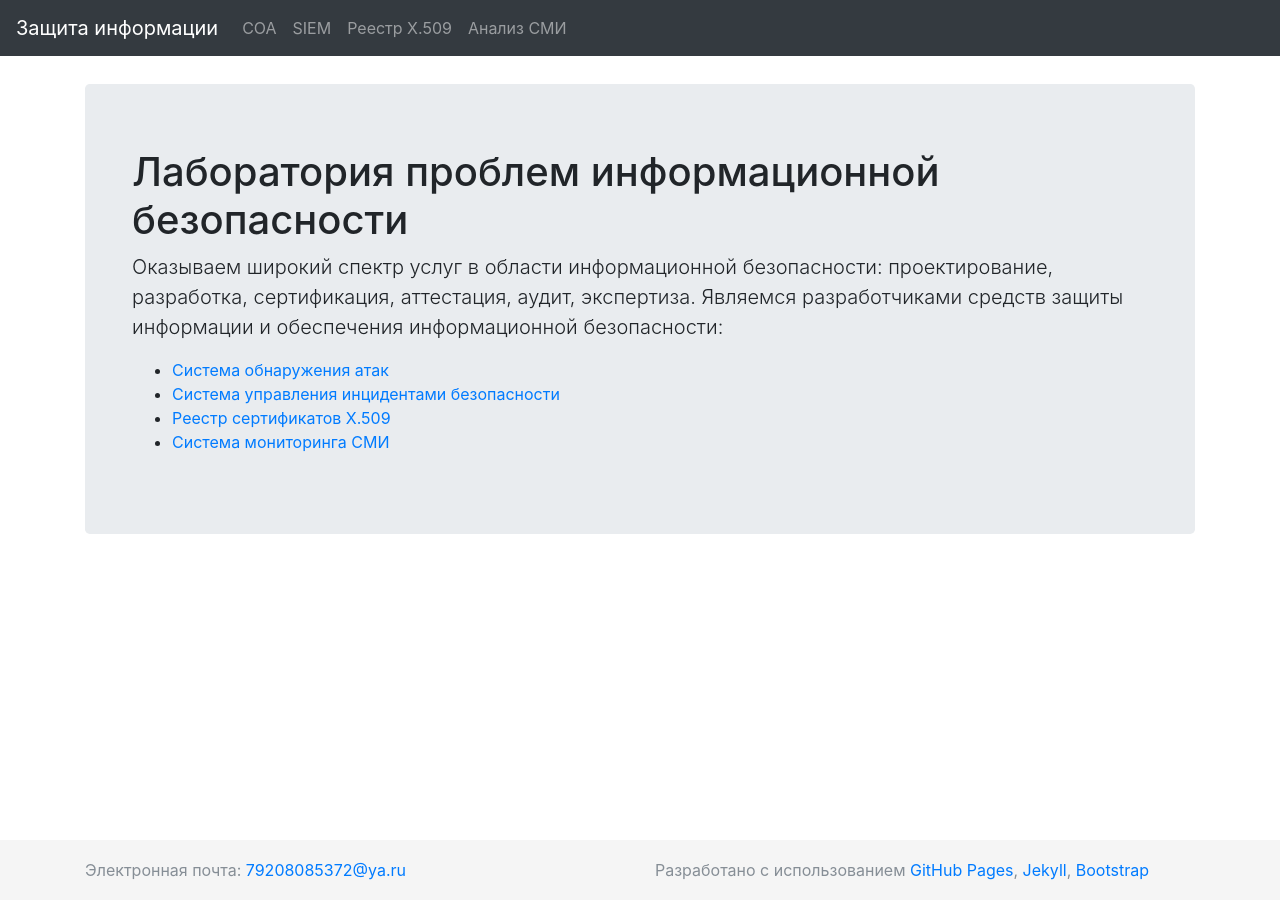
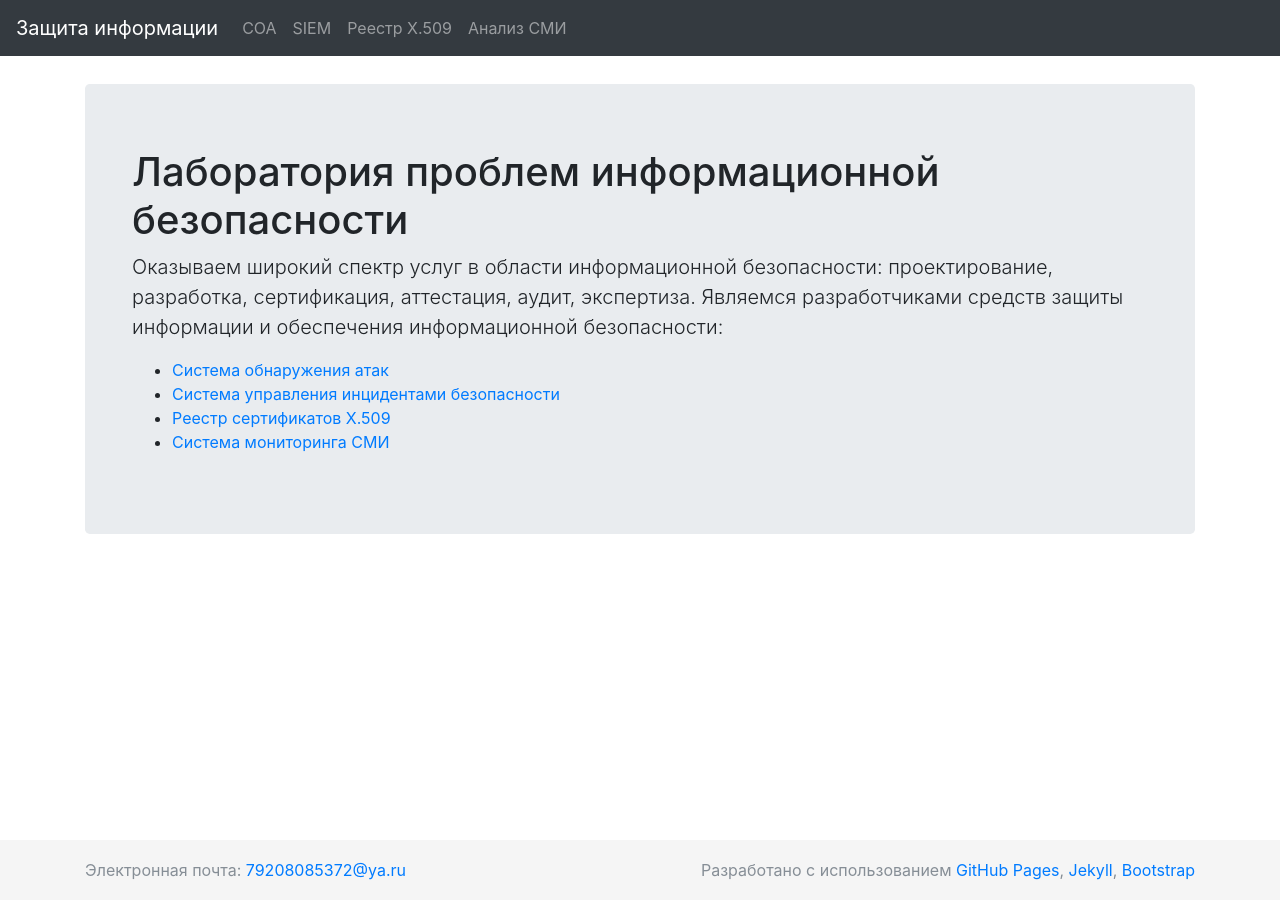
Before and after one commit to fisher85/fisher85.github.io, a Jekyll site: the page built from index.html, in a window 1280 px wide. Built offline with Jekyll 4.4.1, drawn with Linux system fonts in a browser that asks for light colours; nearby versions of some CDN libraries.

Commit message:
Jekyll 27

```diff
--- a/_layouts/default.html
+++ b/_layouts/default.html
@@ -49,10 +49,10 @@
       <div class="container">
         <div class="row">
           <div class="col">
-            <span class="text-muted">Электронная почта: <a href="mailto:79208085372@ya.ru">79208085372@ya.ru</a></span><br>
+            <p class="text-muted">Электронная почта: <a href="mailto:79208085372@ya.ru">79208085372@ya.ru</a></p>
           </div>
           <div class="col">
-            <span class="text-muted text-right">Разработано с использованием <a href="https://pages.github.com/" target="_blank">GitHub&nbsp;Pages</a>, <a href="https://jekyllrb.com/" target="_blank">Jekyll</a>, <a href="http://getbootstrap.com/" target="_blank">Bootstrap</a></span>
+            <p class="text-muted text-right">Разработано с использованием <a href="https://pages.github.com/" target="_blank">GitHub&nbsp;Pages</a>, <a href="https://jekyllrb.com/" target="_blank">Jekyll</a>, <a href="http://getbootstrap.com/" target="_blank">Bootstrap</a></p>
           </div>
         </div>
       </div>
```
